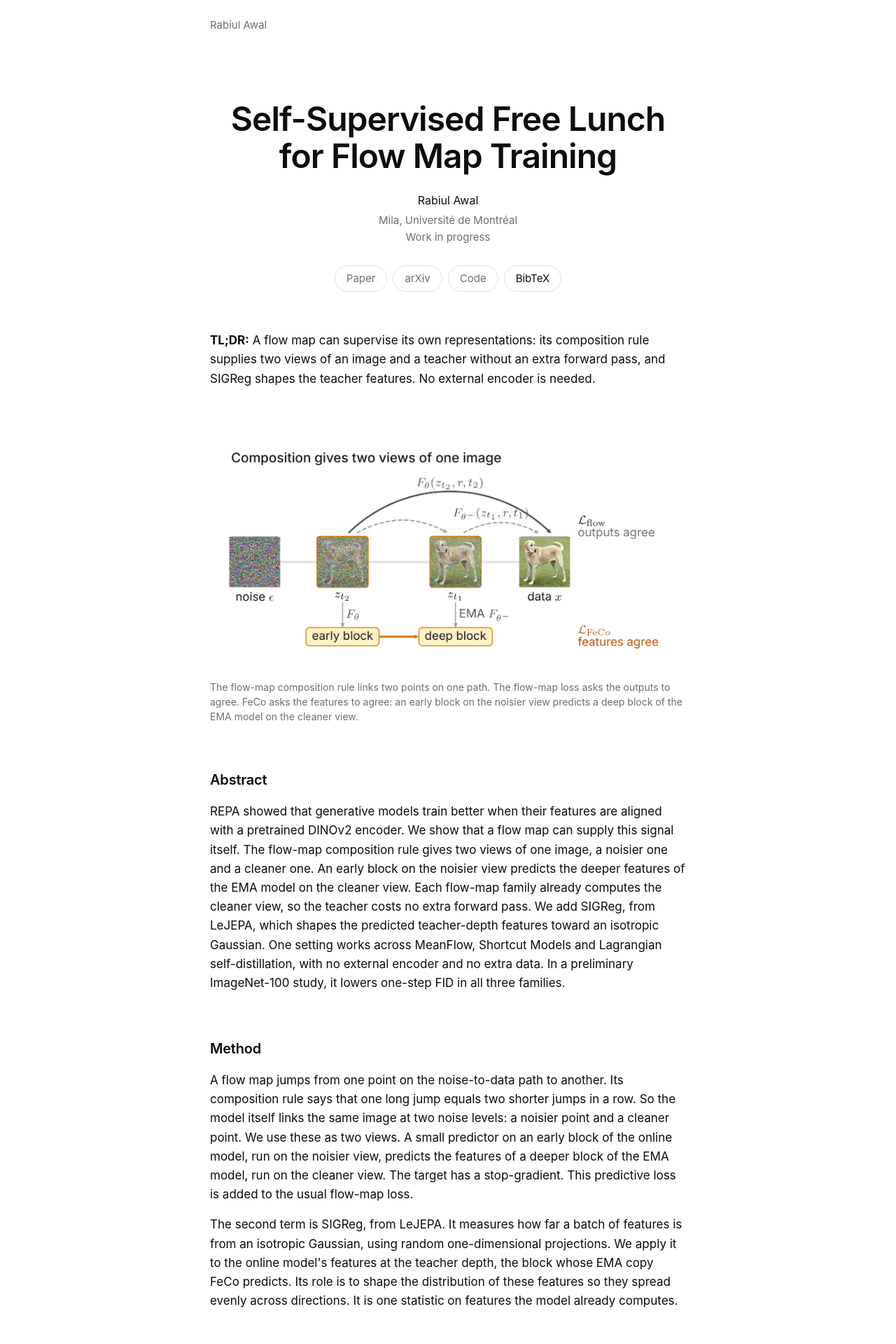
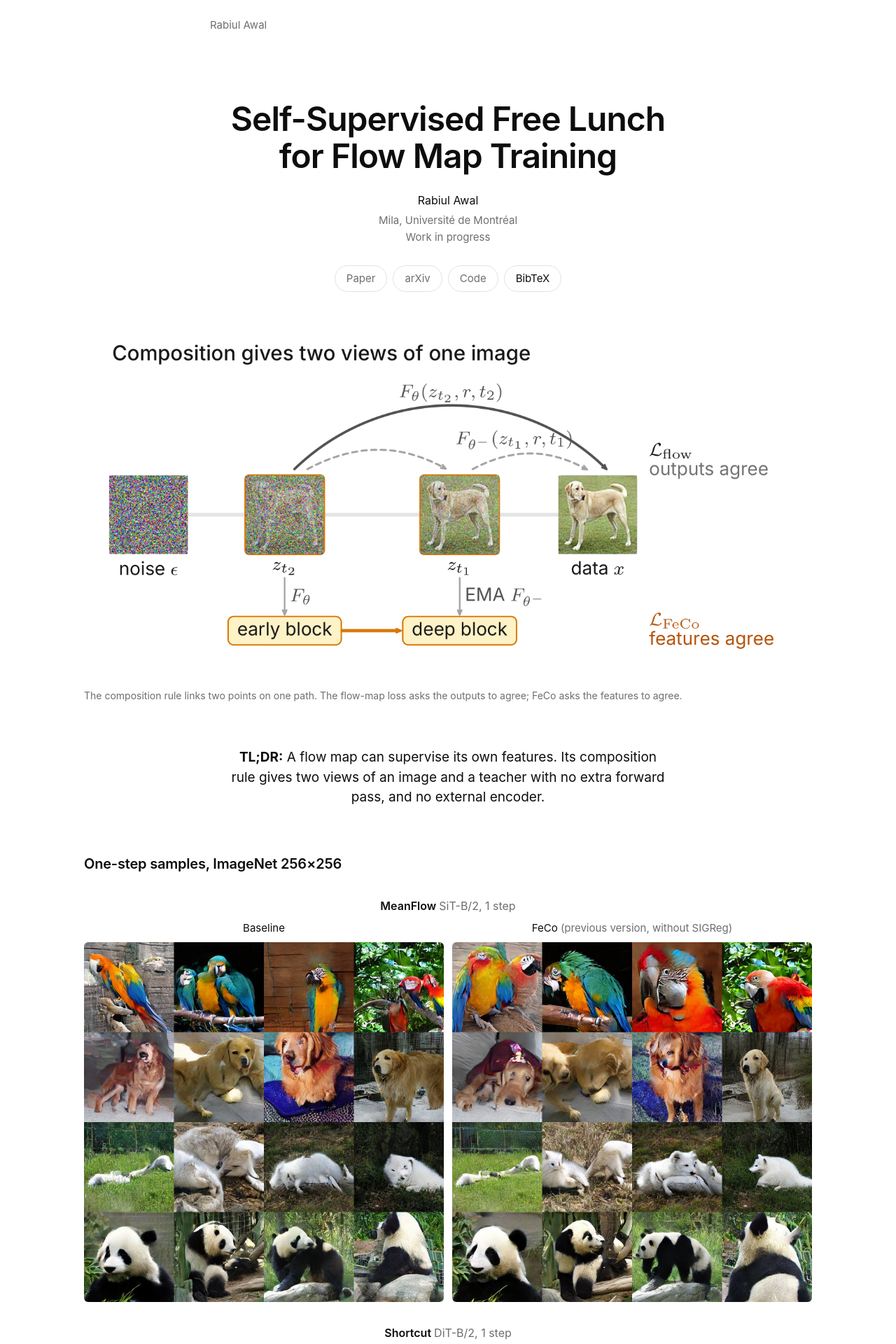
Before and after one commit to rabiulcste/rabiulcste.github.io, a Jekyll site: the page built from feco/index.html, in a window 1280 px wide. Shown: the top 1920 px of the page at 70% size. Built offline with Jekyll 4.4.1, drawn with Linux system fonts in a browser that asks for light colours; some of the changed text lies outside the part shown.

Commit message:
Redesign the FeCo page around visuals

```diff
--- a/feco/index.html
+++ b/feco/index.html
@@ -25,30 +25,67 @@ bibtex: |
   }
 ---
 <!-- TODO: co-authors (add them to the authors list and the bibtex) -->
+<style>
+    .hero { padding-bottom: 40px; }
+    @media (min-width: 1100px) {
+        .feco-wide { width: 1040px; margin-left: calc(50% - 520px); }
+    }
+    .feco-tldr { text-align: center; font-size: 1.1875rem; line-height: 1.5; margin: 0 auto; max-width: 620px; }
+    .feco-samples { display: grid; grid-template-columns: 1fr 1fr; gap: 12px; margin: 0 0 12px; }
+    .feco-samples figure { margin: 0; }
+    .feco-samples img { display: block; width: 100%; height: auto; border-radius: 6px; }
+    .feco-samples figcaption { margin: 0 0 8px; text-align: center; font-size: 0.9375rem; color: var(--text); }
+    .feco-samples figcaption span { color: var(--muted); }
+    .feco-family { margin: 32px 0 8px; text-align: center; font-size: 1rem; font-weight: 600; }
+    .feco-family span { font-weight: 400; color: var(--muted); }
+    .feco-plot .fig-img { max-width: 480px; margin: 0 auto; }
+    .feco-soon { padding: 14px 16px; border: 1px dashed var(--border); border-radius: 8px; background: var(--surface); color: var(--muted); text-align: center; font-size: 0.9375rem; }
+</style>
+
+<section id="teaser" class="feco-wide">
+    {% include project/figure.html src="concept.png" alt="A path from noise to data. Two noisy versions of one image lie on it, a noisier one and a cleaner one. The flow-map loss asks the outputs to agree; FeCo asks an early block on the noisier version to predict a deep block on the cleaner version." caption="The composition rule links two points on one path. The flow-map loss asks the outputs to agree; FeCo asks the features to agree." %}
+</section>
 
 <section id="tldr">
-    <p class="lede"><strong>TL;DR:</strong> A flow map can supervise its own representations: its composition rule supplies two views of an image and a teacher without an extra forward pass, and SIGReg shapes the teacher features. No external encoder is needed.</p>
+    <p class="feco-tldr"><strong>TL;DR:</strong> A flow map can supervise its own features. Its composition rule gives two views of an image and a teacher with no extra forward pass, and no external encoder.</p>
 </section>
 
-<section>
-    {% include project/figure.html src="concept.png" alt="A path from noise to data. Two noisy versions of one image lie on it, a noisier one and a cleaner one. The flow-map loss asks the outputs to agree; FeCo asks an early block on the noisier version to predict a deep block on the cleaner version." caption="The flow-map composition rule links two points on one path. The flow-map loss asks the outputs to agree. FeCo asks the features to agree: an early block on the noisier view predicts a deep block of the EMA model on the cleaner view." %}
-</section>
+<section id="samples" class="feco-wide">
+    <h2>One-step samples, ImageNet 256&times;256</h2>
 
-<section id="abstract">
-    <h2>Abstract</h2>
-    <p>REPA showed that generative models train better when their features are aligned with a pretrained DINOv2 encoder. We show that a flow map can supply this signal itself. The flow-map composition rule gives two views of one image, a noisier one and a cleaner one. An early block on the noisier view predicts the deeper features of the EMA model on the cleaner view. Each flow-map family already computes the cleaner view, so the teacher costs no extra forward pass. We add SIGReg, from LeJEPA, which shapes the predicted teacher-depth features toward an isotropic Gaussian. One setting works across MeanFlow, Shortcut Models and Lagrangian self-distillation, with no external encoder and no extra data. In a preliminary ImageNet-100 study, it lowers one-step FID in all three families.</p>
+    <p class="feco-family">MeanFlow <span>SiT-B/2, 1 step</span></p>
+    <div class="feco-samples">
+        <figure>
+            <figcaption>Baseline</figcaption>
+            <img src="samples_meanflow_baseline.jpg" alt="MeanFlow baseline, one-step samples: four classes, four samples each." loading="lazy">
+        </figure>
+        <figure>
+            <figcaption>FeCo <span>(previous version, without SIGReg)</span></figcaption>
+            <img src="samples_meanflow_feco.jpg" alt="MeanFlow with FeCo (previous version, without SIGReg), one-step samples with the same classes and noise as the baseline." loading="lazy">
+        </figure>
+    </div>
+
+    <p class="feco-family">Shortcut <span>DiT-B/2, 1 step</span></p>
+    <div class="feco-samples">
+        <figure>
+            <figcaption>Baseline</figcaption>
+            <img src="samples_shortcut_baseline.jpg" alt="Shortcut baseline, one-step samples: four classes, four samples each." loading="lazy">
+        </figure>
+        <figure>
+            <figcaption>FeCo <span>(previous version, without SIGReg)</span></figcaption>
+            <img src="samples_shortcut_feco.jpg" alt="Shortcut with FeCo (previous version, without SIGReg), one-step samples with the same classes and noise as the baseline." loading="lazy">
+        </figure>
+    </div>
+    <p class="caption">Uncurated. Each row is one class; both grids in a pair use the same classes and noise. Models trained for 1.2M steps. These samples come from an earlier version of FeCo (feature loss only, without SIGReg), not the final method.</p>
 </section>
 
 <section id="method">
     <h2>Method</h2>
-    <p>A flow map jumps from one point on the noise-to-data path to another. Its composition rule says that one long jump equals two shorter jumps in a row. So the model itself links the same image at two noise levels: a noisier point and a cleaner point. We use these as two views. A small predictor on an early block of the online model, run on the noisier view, predicts the features of a deeper block of the EMA model, run on the cleaner view. The target has a stop-gradient. This predictive loss is added to the usual flow-map loss.</p>
-    <p>The second term is SIGReg, from LeJEPA. It measures how far a batch of features is from an isotropic Gaussian, using random one-dimensional projections. We apply it to the online model's features at the teacher depth, the block whose EMA copy FeCo predicts. Its role is to shape the distribution of these features so they spread evenly across directions. It is one statistic on features the model already computes.</p>
-    {% include project/figure.html src="method.png" wide=true alt="Two stacks of transformer blocks. The online model takes the noisier view; a predictor on its early block feeds the FeCo loss. The EMA model takes the cleaner view; its deep block gives the target, with a stop-gradient." caption="An early block of the online model (noisier view) predicts, through a small predictor <em>h</em>, a deep block of the EMA model (cleaner view, stop-gradient). SIGReg acts on the online model's features at the teacher depth (not drawn)." %}
+    {% include project/figure.html src="method.png" wide=true alt="Two stacks of transformer blocks. The online model takes the noisier view; a predictor on its early block feeds the FeCo loss. The EMA model takes the cleaner view; its deep block gives the target, with a stop-gradient." caption="An early block of the online model, on the noisier view, predicts a deep block of the EMA model on the cleaner view (stop-gradient). SIGReg, from LeJEPA, pushes the online model's features at the teacher-depth block toward an isotropic Gaussian (not drawn). Both terms are added to the usual flow-map loss." %}
 </section>
 
 <section id="free">
     <h2>Why it is free</h2>
-    <p>Each family already computes a point on the path that is cleaner than its input, as part of its own training target. That point is the teacher view.</p>
     <div class="table-wrap">
         <table class="text">
             <thead>
@@ -61,11 +98,15 @@ bibtex: |
             </tbody>
         </table>
     </div>
-    <p class="caption">The remaining cost is the small predictor and the SIGReg statistic. No external encoder and no extra data are used.</p>
+    <p class="caption">Each family already computes the cleaner view for its own target. What remains is a small predictor and the SIGReg statistic.</p>
 </section>
 
 <section id="preliminary">
-    <h2>Preliminary results</h2>
+    <h2>Preliminary results <span class="muted">(ImageNet-100 speedrun)</span></h2>
+    <figure class="fig feco-plot">
+        <div class="fig-img"><img src="speedrun_meanflow.png" alt="One-step FID for MeanFlow SiT-B/2 on the ImageNet-100 speedrun: baseline 57.3, REPA 51.2, FeCo with an extra EMA forward 54.4, FeCo with the tangent teacher 51.8, FeCo plus SIGReg at the student block 52.4, FeCo plus SIGReg at the teacher block 48.9." loading="lazy"></div>
+        <figcaption>MeanFlow SiT-B/2, one-step FID (lower is better). Preliminary, ImageNet-100 speedrun.</figcaption>
+    </figure>
     <div class="table-wrap">
         <table>
             <thead>
@@ -79,13 +120,10 @@ bibtex: |
             </tbody>
         </table>
     </div>
-    <p class="caption">One-step FID (lower is better), mean of 2 seeds. ImageNet-100, 39.5k training steps: a fast testbed, not the paper budget. MeanFlow uses the tangent teacher. REPA aligns with a frozen DINOv2 encoder. The LSD baseline was not part of this study. These numbers are preliminary and may change.</p>
+    <p class="caption">Preliminary, ImageNet-100 speedrun: one-step FID, mean of 2 seeds, 39.5k training steps, not the paper budget. REPA aligns with a frozen DINOv2 encoder. No LSD baseline in this study.</p>
 </section>
 
 <section id="main-results">
-    <h2>Main results (coming soon)</h2>
-    <p>ImageNet-1k 256&times;256 experiments at standard training budgets are in progress.</p>
-    {% include project/figure.html label="Main table: ImageNet-1k 256, FID by family (coming soon)" ratio="2 / 1" %}
-    {% include project/figure.html label="Training curves: FID against training steps (coming soon)" ratio="2 / 1" %}
-    {% include project/figure.html label="Representation probe (coming soon)" ratio="2 / 1" %}
+    <h2>Main results</h2>
+    <div class="feco-soon">ImageNet-1k 256&times;256 at standard training budgets: coming soon.</div>
 </section>
```
Also changed, not shown: other parts of feco/index.html (+1 -1 lines), feco/samples_meanflow_baseline.jpg (added), feco/samples_meanflow_feco.jpg (added), feco/samples_shortcut_baseline.jpg (added), feco/samples_shortcut_feco.jpg (added), feco/speedrun_meanflow.png (added).
